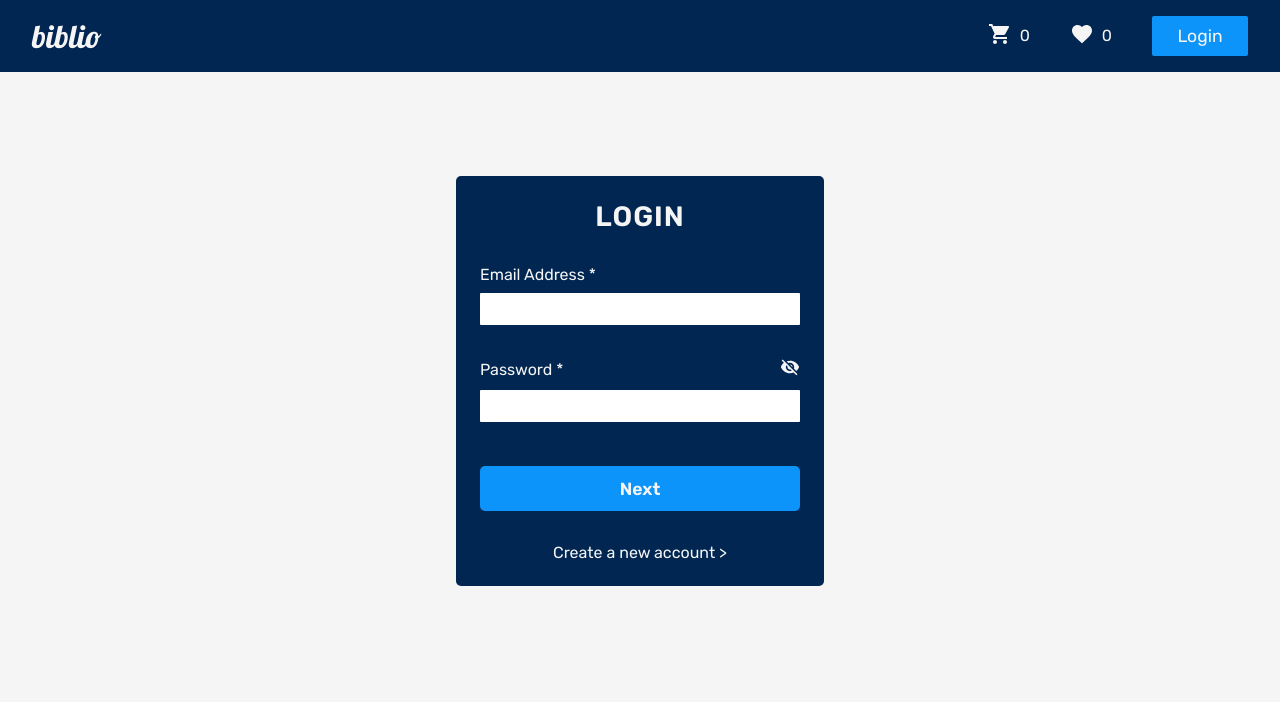
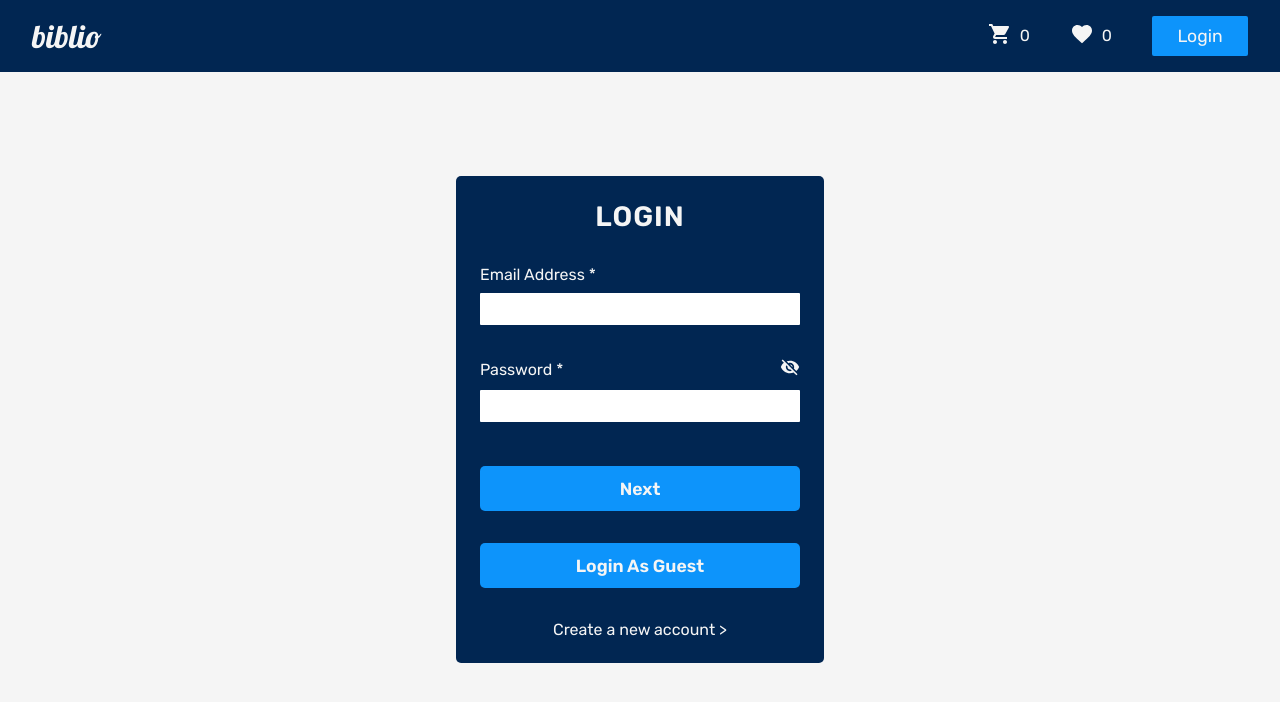
Before and after one commit to tejas-muthya37/biblio-1.0-review, a React (Create React App) app: page /login in a window 1280 px wide. Shown: the top 702 px of the page. Built offline with nearby package versions, Linux system fonts and the light colour scheme; what miragejs would draw is missing.

Commit message:
Feat: Added 'Login As Guest' Feature

```diff
--- a/src/Screens/Authenticate/Authenticate.js
+++ b/src/Screens/Authenticate/Authenticate.js
@@ -82,6 +82,12 @@ function Authenticate(props) {
       }
     }
   };
+
+  const handleGuestLogin = () => {
+    emailRef.current.value = "adarshbalika@gmail.com";
+    passwordRef.current.value = "adarshbalika";
+    handleAuth();
+  };
   return (
     <div className="Authenticate">
       <Navbar />
@@ -138,6 +144,9 @@ function Authenticate(props) {
           )}
         </div> */}
         <button onClick={handleAuth}>Next</button>
+        {props.cardTitle === "LOGIN" && (
+          <button onClick={handleGuestLogin}>Login As Guest</button>
+        )}
         <p className="alternate-cta">
           <Link to={props.cardTitle === "LOGIN" ? "/signup" : "/login"}>
             {props.alternate} <span>{">"}</span>
```
